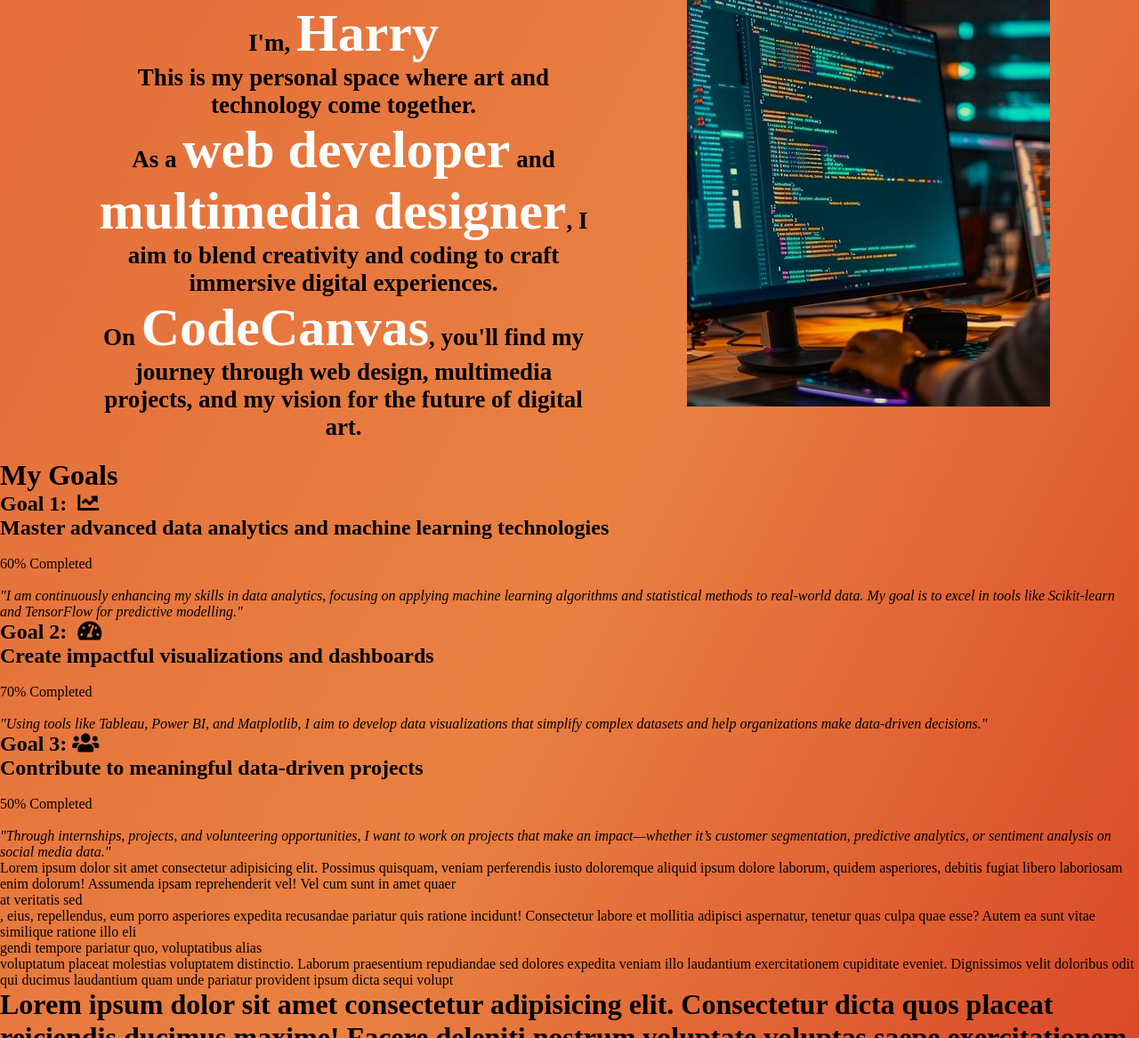
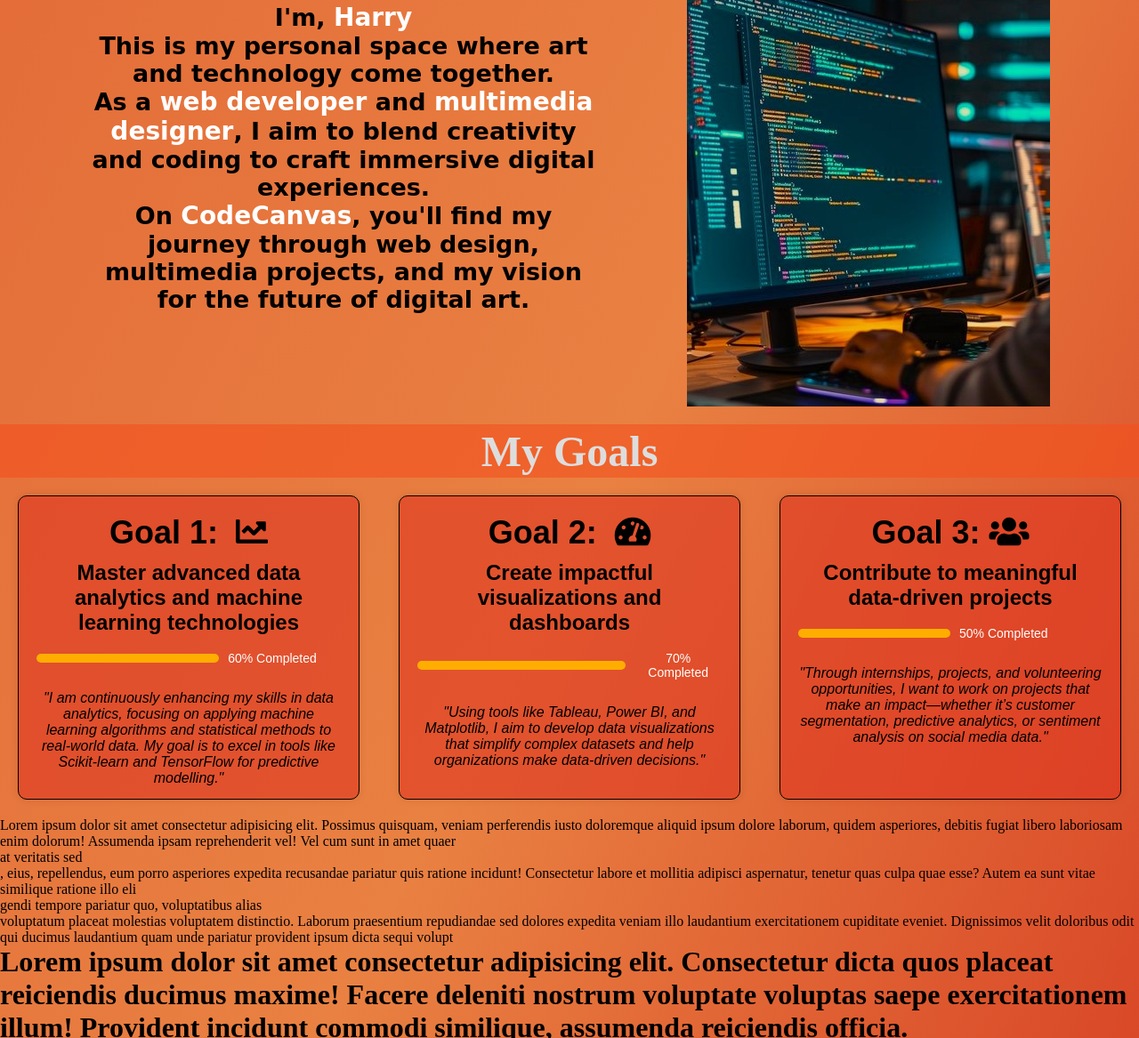
Before and after one commit to harry0876/CodeCanvas, a plain HTML site: page web/index.html in a window 1280 px wide. Shown: the part 643-1810 px from the top of the page at 89% size. Drawn offline with Linux system fonts and the light colour scheme; a web font is replaced by a local one.

Commit message:
Update style.css

```diff
--- a/web/style.css
+++ b/web/style.css
@@ -170,5 +170,71 @@ z-index: 1000;
 }
 .sectionB div h2{
   margin-top: 40px;
+  font-family: "Playwrite DE Grund", cursive;
+  font-optical-sizing: auto;
+}
+
+.sectionB div h2 span{
+  color: #FFFFFF;
+  font-size: 28px;
+}
+
+/* section c */
+.sectionC-header{
+  height: 60px;
+  width: 100%;
+  background-color: #f4501e9c;
+  text-align: center;
+  align-content:center ;
+  color: #ddd;
+  font-size: 24px;
 
 }
+
+.goals {
+  font-family: Arial, sans-serif;
+  display: flex;
+  flex-wrap: wrap;
+  justify-content: space-between;
+}
+
+.goal-column {
+  flex-basis: 30%;
+  margin: 20px;
+
+}
+
+.goal {
+  background-color: #de37219b;
+  padding: 20px;
+  border: 1px solid #000000;
+  border-radius: 10px;
+  box-shadow: 0 0 10px rgba(0, 0, 0, 0.1);
+  height: 300px;
+  text-align: center;
+}
+
+.icon {
+  font-size: 24px;
+  margin-bottom: 10px;
+  color: #000000;
+  align-items: center;
+}
+
+.progress {
+  display: flex;
+  align-items: center;
+  margin-bottom: 10px;
+}
+
+.progress-bar {
+  background-color: #ffae00;
+  height: 10px;
+  border-radius: 10px;
+  margin-right: 10px;
+}
+
+.progress span {
+  font-size: 14px;
+  color: #ffffff;
+}
```
